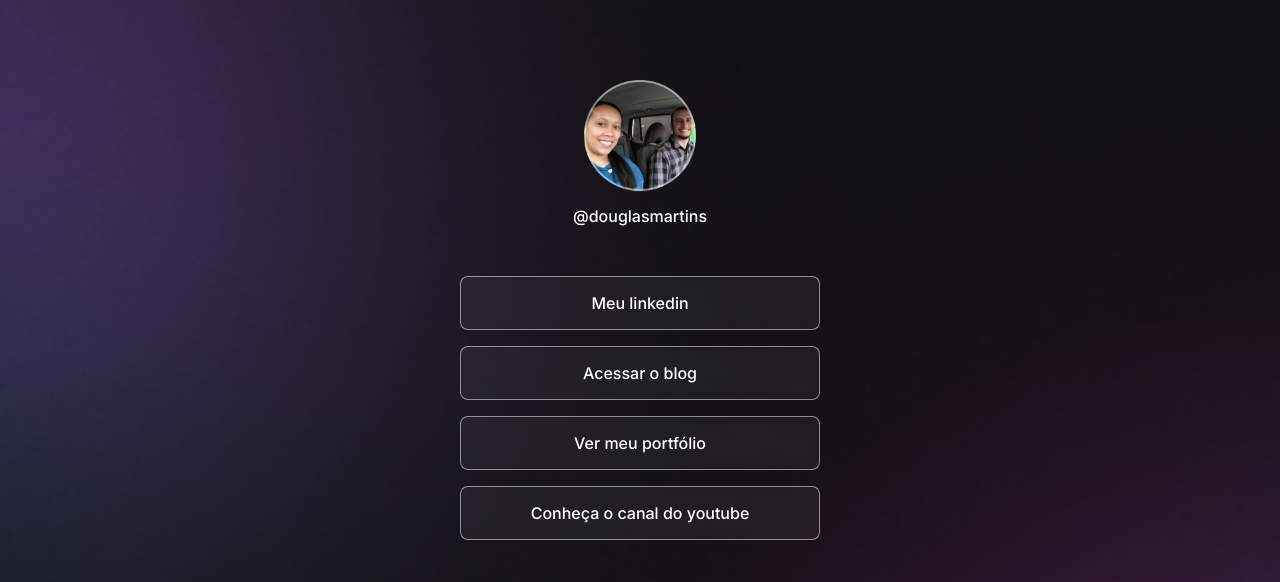
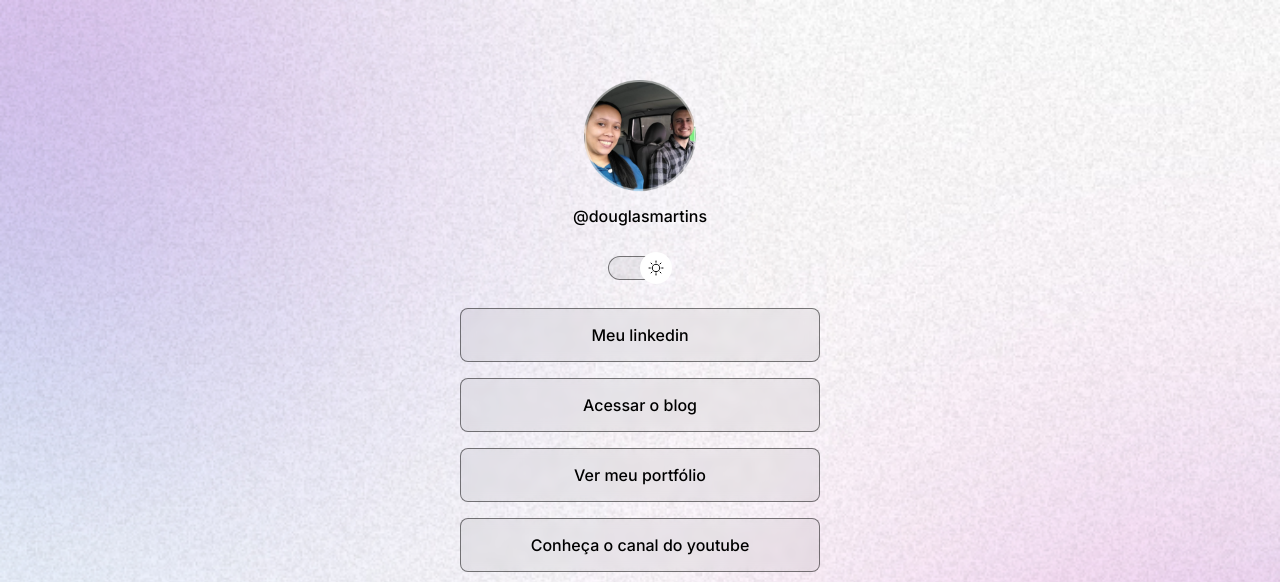
Before and after one commit to DougSantos3/layouts_social_links, a plain HTML site: page index.html in a window 1280 px wide. Shown: the top 582 px of the page. Drawn offline with nearby package versions, Linux system fonts and the light colour scheme.

Commit message:
feat: botton light and dark mode

```diff
--- a/index.html
+++ b/index.html
@@ -1,5 +1,5 @@
 <!DOCTYPE html>
-<html lang="pt-br" class="">
+<html lang="pt-br" class="light">
   <head>
     <link rel="preconnect" href="https://fonts.googleapis.com" />
     <link rel="preconnect" href="https://fonts.gstatic.com" crossorigin />
@@ -21,6 +21,12 @@
         />
         <p>@douglasmartins</p>
       </div>
+
+      <div id="switch">
+        <button></button>
+        <span></span>
+      </div>
+
       <ul>
         <li>
           <a href="https://www.linkedin.com/in/douglasmartinssantos/"
--- a/style.css
+++ b/style.css
@@ -11,6 +11,7 @@
   --surface-color: rgba(255, 255, 255, 0.05);
   --surface-color-hover: rgba(0, 0, 0, 0.02);
   --hightlight-color: rgba(255, 255, 255, 0.2);
+  --switch-bg-url: url(./assets/moon-stars.svg);
 }
 
 .light {
@@ -20,6 +21,7 @@
   --surface-color: rgba(0, 0, 0, 0.05);
   --surface-color-hover: rgba(0, 0, 0, 0.05);
   --hightlight-color: rgba(0, 0, 0, 0.1);
+  --switch-bg-url: url(./assets/sun.svg);
 }
 
 body {
@@ -30,6 +32,7 @@ body * {
   font-family: "Inter", sans-serif;
   color: var(--text-color);
 }
+
 #container {
   width: 360px;
   margin: 56px auto 0px;
@@ -48,6 +51,43 @@ body * {
   font-weight: 500;
   line-height: 24px;
   margin-top: 8px;
+}
+
+#switch {
+  position: relative;
+  width: 64px;
+
+  margin: 4px auto;
+}
+
+#switch button {
+  width: 32px;
+  height: 32px;
+  background: white var(--switch-bg-url) no-repeat center;
+  border: 0;
+  border-radius: 50%;
+
+  position: absolute;
+  top: 50%;
+  left: 0;
+  z-index: 1;
+  transform: translateY(-50%);
+}
+
+.light #switch button {
+  right: 0;
+  left: initial;
+}
+
+#switch span {
+  display: block;
+  width: 61px;
+  height: 24px;
+
+  background: var(--surface-color);
+  border: 1px solid var(--stroke-color);
+  --webkit-backdrop-filter: blur(4px);
+  border-radius: 9999px;
 }
 
 ul {
```
